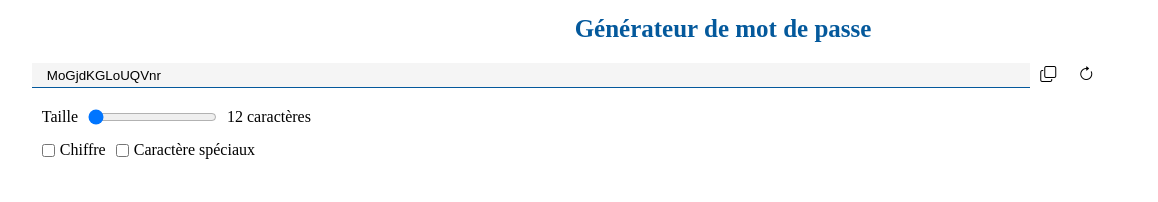
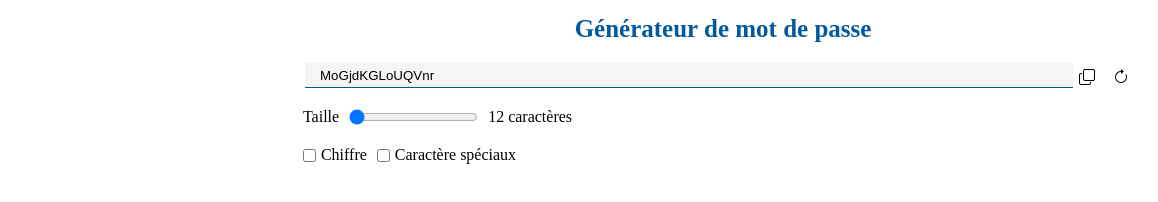
Before and after one commit to Tatiana-Juin/generateur-de-mot-de-passe, a plain HTML site: page index.html in a window 1536 px wide. Shown: the whole page, without its empty margins (45-1203 px from the left). Drawn offline with nearby package versions, Linux system fonts and the light colour scheme.

Commit message:
style pour les ordinateurs portale effectuer

```diff
--- a/style1.css
+++ b/style1.css
@@ -126,7 +126,7 @@
   }
 
   /* ************** TABLETTE PAYSAGE  ***************** */
-  @media screen and (min-width:1025px) and (max-width:1200px){
+  @media screen and (min-width:1025px) and (max-width:1366px){
 
     /*DIV QUI ENGLOBE TOUT CE QUI CONSERRNE LE MDP  */
     .all-mdp{
@@ -151,3 +151,28 @@
       /* border:1px solid green; */
     }
   }
+
+  /*************  ORDINATEUR PORTABLE **************** **/
+  @media screen and (min-width:1367px ) and (max-width:1920px){
+    .all-mdp{
+      /* border:1px solid black; */
+      width:60vw;
+    }
+
+    /* STYLE DE INPUT DU MDP */
+    #text-mdp{
+      width:50vw;
+    }
+
+    .mdp{
+      display: flex;
+      justify-content: center;
+    }
+
+    .mdp-length,.mdp-condition{
+      width:56vw;
+      margin:auto;
+      padding-bottom: 20px;
+      /* border:1px solid green; */
+    }
+  }
```
